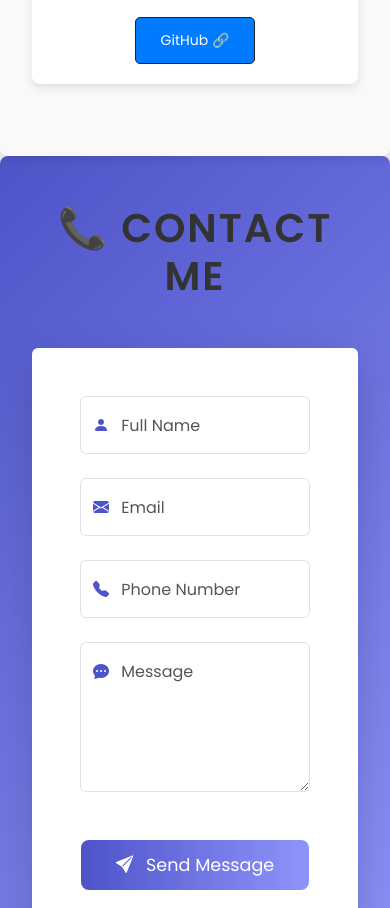
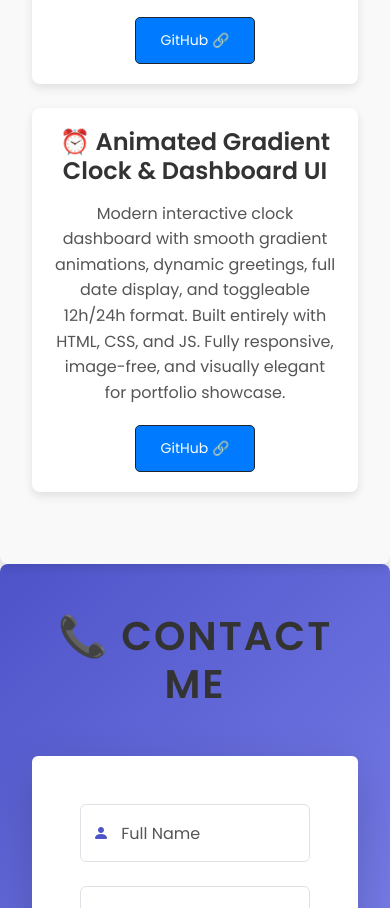
Before and after one commit to nadupalleganesh/N-Sai-Ganesh_Portfolio, a plain HTML site: page index.html in a window 390 px wide. Shown: the part 5685-6593 px from the top of the page. Drawn offline with nearby package versions, Linux system fonts and the light colour scheme; a script that the page names is missing.

Commit message:
Update index.html

```diff
--- a/index.html
+++ b/index.html
@@ -253,7 +253,13 @@
         </div>
       </div>
 
-    </div>
+<div class="col-md-6">
+  <div class="project-card p-3 shadow-sm rounded">
+    <h5>⏰ Animated Gradient Clock & Dashboard UI</h5>
+    <p class="mb-2">Interactive real-time clock with animated gradient background, dynamic greetings, date display, and 12h/24h toggle. Built with HTML, CSS, and JavaScript. Elegant, image-free, and fully frontend-only.</p>
+  </div>
+</div>
+</div>
   </div>
 </div>
 
@@ -412,7 +418,13 @@
   <p>Interactive music player built with HTML, CSS, JavaScript, and Bootstrap 5. Includes play/pause, next/previous controls, dynamic progress bar, rotating album art animation, and responsive layout. Fully frontend project with mock data and placeholder images.</p>
   <a href="https://github.com/nadupalleganesh/Music_Player_Frontend" class="btn btn-outline-dark btn-sm">GitHub 🔗</a>
 </div>
-    </div>
+
+<div class="project mb-4">
+  <h3>⏰ Animated Gradient Clock & Dashboard UI</h3>
+  <p>Modern interactive clock dashboard with smooth gradient animations, dynamic greetings, full date display, and toggleable 12h/24h format. Built entirely with HTML, CSS, and JS. Fully responsive, image-free, and visually elegant for portfolio showcase.</p>
+  <a href="https://github.com/nadupalleganesh/-animated-gradient-clock-ui" class="btn btn-outline-dark btn-sm">GitHub 🔗</a>
+</div>
+</div>
 </section>
 
 <!-- Contact Section -->
```
